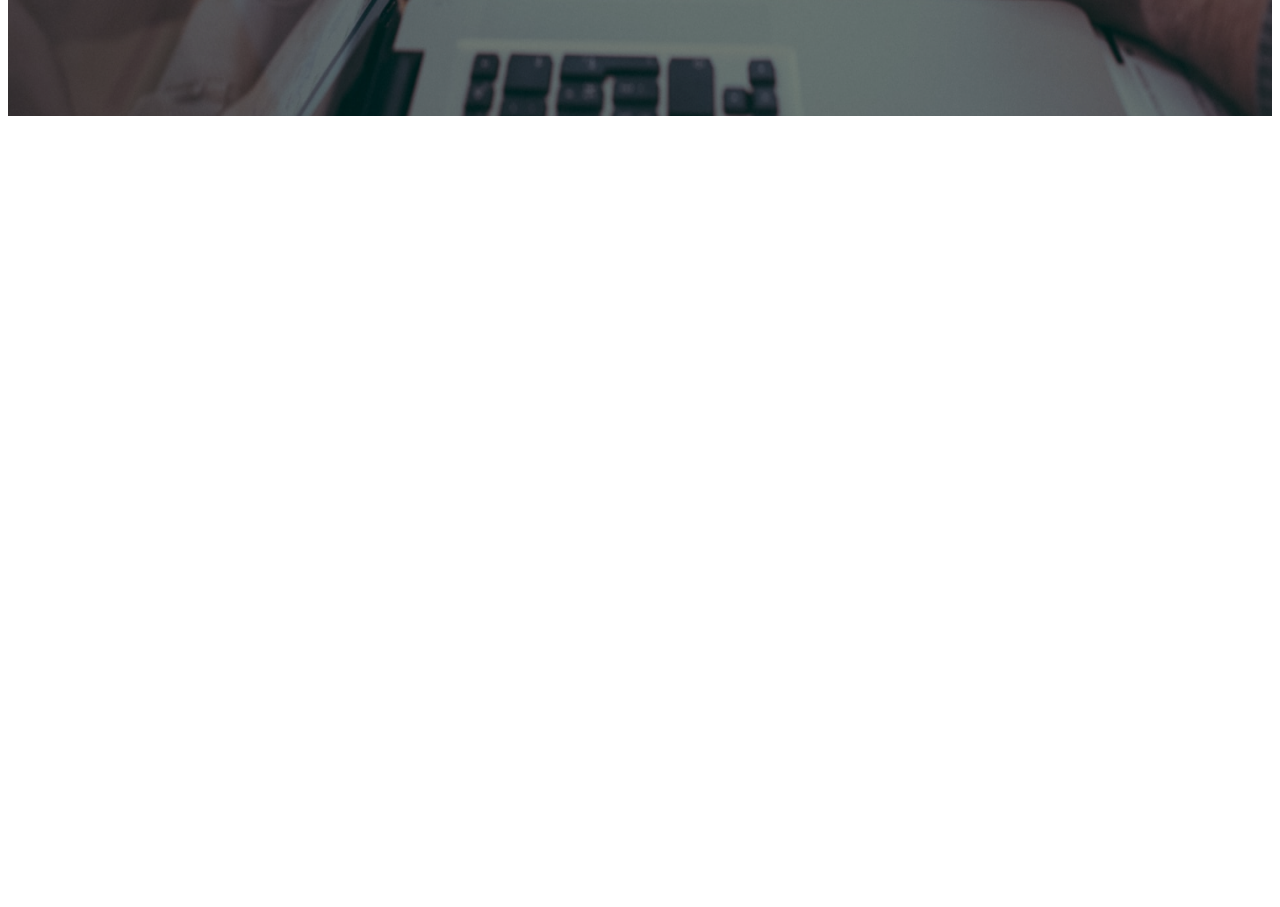
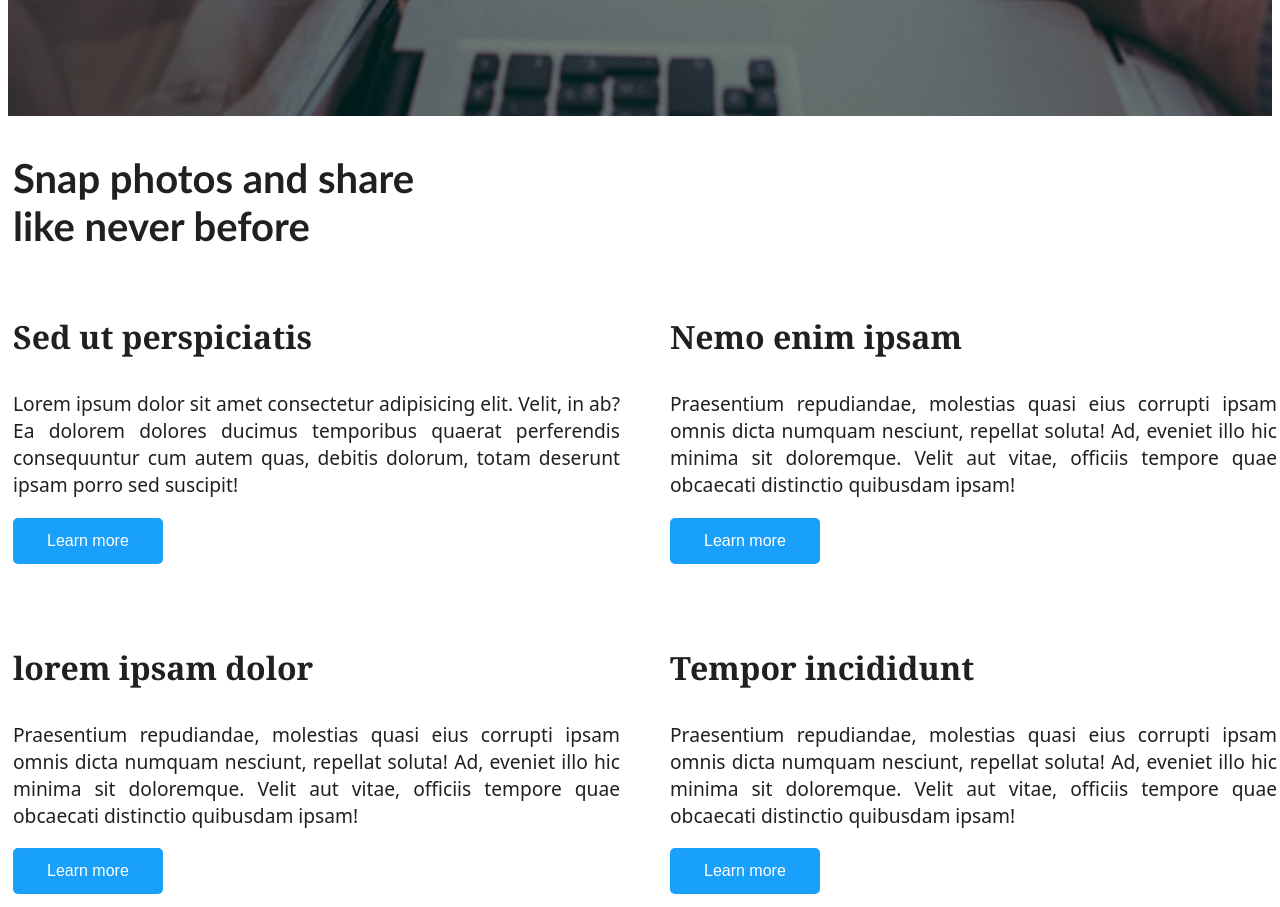
Before and after one commit to Plvishal/EPS-Intern, a plain HTML site: page index.html in a window 1280 px wide. Shown: the part 492-1399 px from the top of the page. Before the commit the page ends 800 px from the top, so only its background shows below. Drawn offline with Linux system fonts and the light colour scheme.

Commit message:
Snap photos section done

```diff
--- a/css/styles.css
+++ b/css/styles.css
@@ -76,7 +76,8 @@
 
 .feature_text {
   position: absolute;
-  bottom: 124px;
+  /* bottom: 290px; */
+  top: 250px;
   width: 100%;
   display: flex;
   justify-content: center;
@@ -99,3 +100,47 @@ button {
   font-size: medium;
   font-family: sans-serif;
 }
+
+.snap_section {
+  display: flex;
+  flex-direction: column;
+  width: 100%;
+  padding: 5px;
+}
+
+.snap_section h1 {
+  width: 35%;
+  font-size: 2.5rem;
+  color: #202020;
+  font-family: 'Gill Sans', 'Gill Sans MT', Calibri, 'Trebuchet MS', sans-serif;
+  font-weight: 600;
+}
+#snap_container {
+  width: 100%;
+  /*
+  display: flex;
+  flex-wrap: wrap;
+  justify-content: center;
+  align-items: center;
+  gap: 10px; */
+  display: grid;
+  /* justify-content: space-between; */
+  grid-template-columns: repeat(2, 1fr);
+  gap: 50px;
+}
+.snap_1 {
+  width: 100%;
+  text-align: justify;
+}
+.snap_1 h3 {
+  font-size: 2rem;
+  font-family: Georgia, 'Times New Roman', Times, serif;
+  font-weight: 600;
+  color: #202020;
+}
+.snap_1 p {
+  font-size: 1.2rem;
+  font-family: sans;
+
+  color: #202020;
+}
--- a/index.html
+++ b/index.html
@@ -34,7 +34,30 @@
             <button class="feature_button">Join Today</button>
           </div>
         </div>
-        <div></div>
+        <div class="snap_section">
+          <h1>Snap photos and share like never before</h1>
+          <div id="snap_container"">
+            <div class="snap_1">
+                <h3>Sed ut perspiciatis</h3>
+                <p>Lorem ipsum dolor sit amet consectetur adipisicing elit. Velit, in ab? Ea dolorem dolores ducimus temporibus quaerat perferendis consequuntur cum autem quas, debitis dolorum, totam deserunt ipsam porro sed suscipit!</p>
+                <button>Learn more</button>
+            </div>
+            <div class="snap_1">
+                <h3>Nemo enim ipsam</h3>
+                <p>
+                Praesentium repudiandae, molestias quasi eius corrupti ipsam omnis dicta numquam nesciunt, repellat soluta! Ad, eveniet illo hic minima sit doloremque. Velit aut vitae, officiis tempore quae obcaecati distinctio quibusdam ipsam!</p>
+                <button>Learn more</button>
+            </div>
+            <div class="snap_1"> <h3>lorem ipsam dolor</h3>
+                <p>
+                Praesentium repudiandae, molestias quasi eius corrupti ipsam omnis dicta numquam nesciunt, repellat soluta! Ad, eveniet illo hic minima sit doloremque. Velit aut vitae, officiis tempore quae obcaecati distinctio quibusdam ipsam!</p>
+                <button>Learn more</button></div>
+            <div class="snap_1"> <h3>Tempor incididunt</h3>
+                <p>
+                Praesentium repudiandae, molestias quasi eius corrupti ipsam omnis dicta numquam nesciunt, repellat soluta! Ad, eveniet illo hic minima sit doloremque. Velit aut vitae, officiis tempore quae obcaecati distinctio quibusdam ipsam!</p>
+                <button>Learn more</button></div>
+          </div>
+        </div>
       </section>
     </main>
     <script src="./js/script.js"></script>
```
